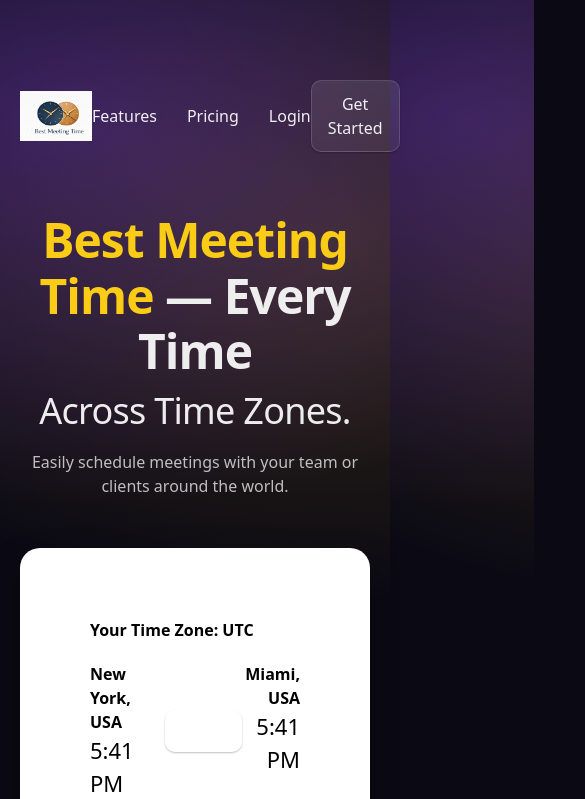
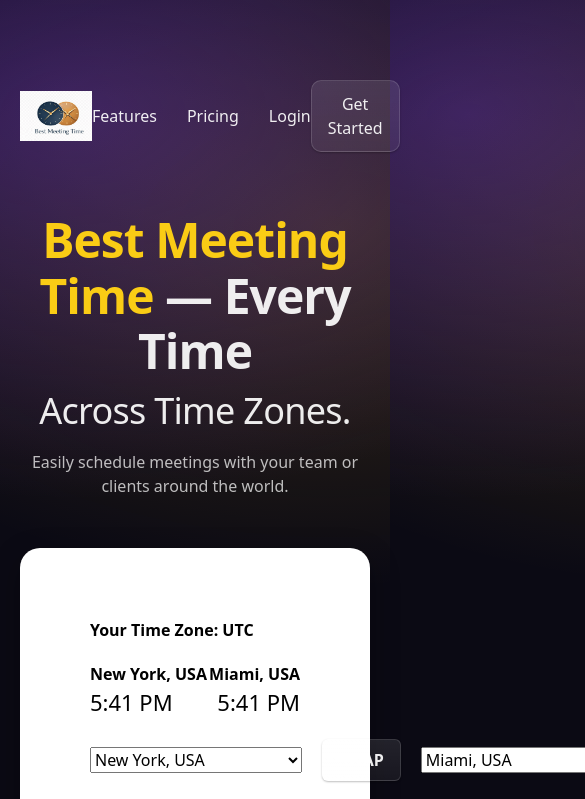
Before and after one commit to techtalk1282/Best-Meeting-Time, a Next.js app: page / in a window 390 px wide. Shown: the top 799 px of the page, 585 px wide, since content can reach past the window. Built offline with nearby package versions, Linux system fonts and the light colour scheme.

Commit message:
Move SWAP button between city selectors and add label  • Restores swap control between dropdowns for better UX • Adds visible "SWAP" label to button • Leaves overlap calculation logic unchanged • Timeline responsiveness preserved • No regression risk

```diff
--- a/app/ui/ToolPreviewSection.tsx
+++ b/app/ui/ToolPreviewSection.tsx
@@ -188,23 +188,14 @@ export default function ToolPreviewSection() {
         </div>
       )}
 
+      {/* CITY TIMES */}
+
       <div style={{ display: "flex", justifyContent: "space-between", marginBottom: 20 }}>
 
         <div>
           <div style={{ fontWeight: 600 }}>{cityA.name}</div>
           <div style={{ fontSize: 22 }}>{cityATime}</div>
         </div>
-
-        <button
-          onClick={() => {
-            const temp = cityA;
-            setCityA(cityB);
-            setCityB(temp);
-          }}
-          style={{ alignSelf: "center", padding: "8px 16px" }}
-        >
-          SWAP
-        </button>
 
         <div style={{ textAlign: "right" }}>
           <div style={{ fontWeight: 600 }}>{cityB.name}</div>
@@ -213,7 +204,9 @@ export default function ToolPreviewSection() {
 
       </div>
 
-      <div style={{ display: "flex", gap: 20, marginBottom: 20 }}>
+      {/* SELECTORS + SWAP */}
+
+      <div style={{ display: "flex", gap: 20, marginBottom: 20, alignItems: "center" }}>
 
         <select
           value={cityA.name}
@@ -228,6 +221,22 @@ export default function ToolPreviewSection() {
             </option>
           ))}
         </select>
+
+        <button
+          onClick={() => {
+            const temp = cityA;
+            setCityA(cityB);
+            setCityB(temp);
+          }}
+          style={{
+            padding: "8px 16px",
+            fontWeight: 600,
+            borderRadius: 6,
+            cursor: "pointer"
+          }}
+        >
+          SWAP
+        </button>
 
         <select
           value={cityB.name}
@@ -244,6 +253,8 @@ export default function ToolPreviewSection() {
         </select>
 
       </div>
+
+      {/* TIMELINE */}
 
       <div style={{ border: "1px solid #444", padding: 20, borderRadius: 10 }}>
 
@@ -323,5 +334,6 @@ export default function ToolPreviewSection() {
       </div>
 
     </div>
+
   );
 }
```
